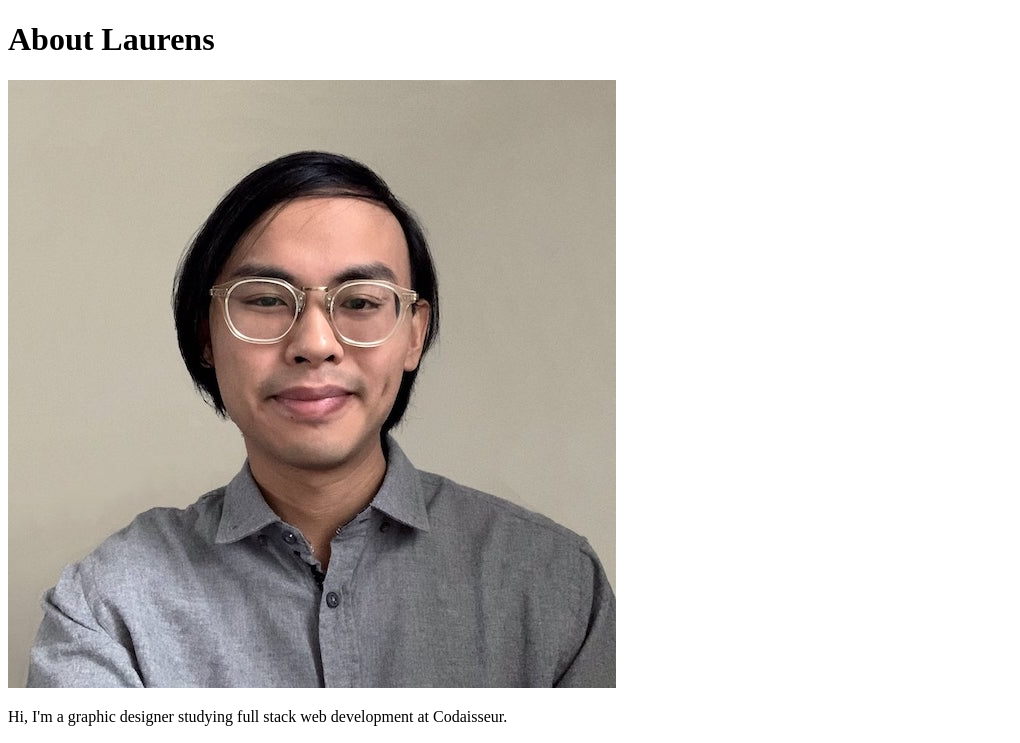
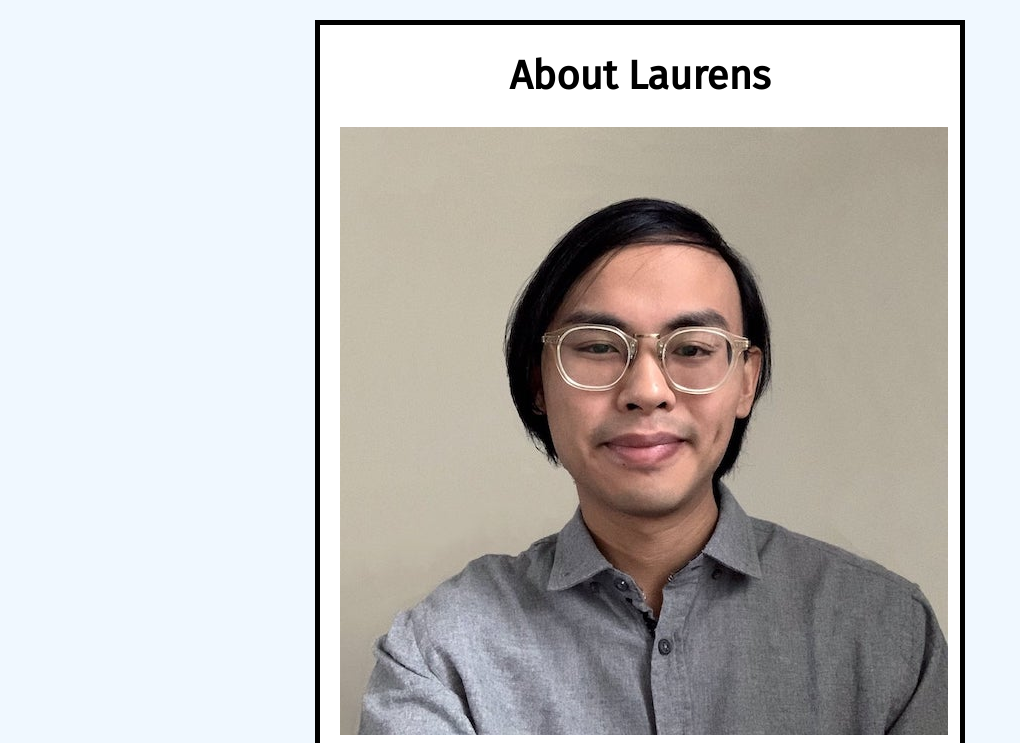
Before and after one commit to designdegenerate/static-html-website, a plain HTML site: page index.html in a window 1280 px wide. Shown: the top 743 px of the page, without its empty margins (0-1020 px from the left). Drawn offline with Linux system fonts and the light colour scheme.

Commit message:
finish CSS section of assignment

```diff
--- a/index.html
+++ b/index.html
@@ -3,6 +3,10 @@
     <head>
         <meta charset="utf-8">
         <title>About Laurens</title>
+        <link rel="preconnect" href="https://fonts.googleapis.com">
+        <link rel="preconnect" href="https://fonts.gstatic.com" crossorigin>
+        <link href="https://fonts.googleapis.com/css2?family=Fira+Sans&display=swap" rel="stylesheet">
+        <link rel="stylesheet" href="/styles/style.css">
     </head>
     <body>
         <h1>About Laurens</h1>
--- /dev/null
+++ b/styles/style.css
@@ -0,0 +1,22 @@
+html {
+    font-family: 'Fira Sans', sans-serif;
+    font-size: 20px;
+    background-color: aliceblue;
+}
+
+body {
+    margin: 20px auto;
+    max-width: 600px;
+    padding: 0 20px 20px 20px;
+    border: 5px #000 solid;
+    background-color: #fff;
+}
+
+img {
+    margin: 0 auto;
+    display: block;
+}
+
+h1 {
+    text-align: center;
+}
```
